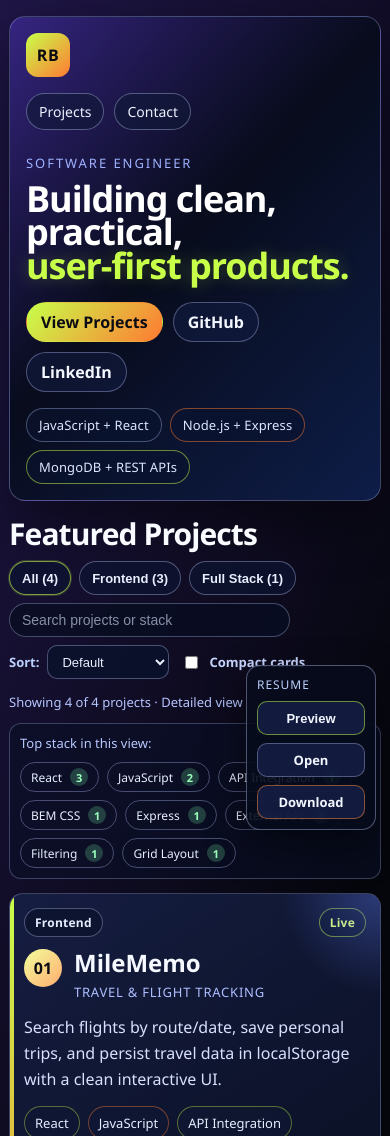
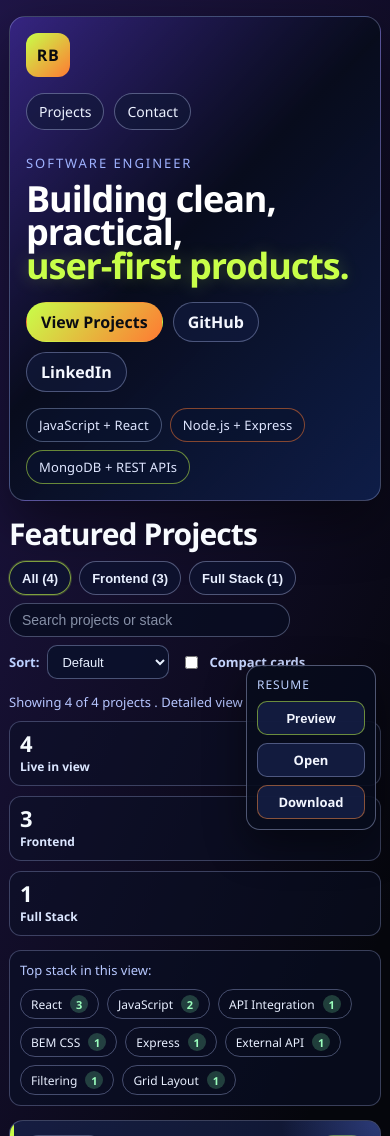
Before and after one commit to roeibaram/portfolio, a React (Vite) app: page / in a window 390 px wide. Shown: the top 1136 px of the page. Built offline with nearby package versions, Linux system fonts and the light colour scheme.

Commit message:
Add project view metrics and reset controls

```diff
--- a/src/components/Main/Main.css
+++ b/src/components/Main/Main.css
@@ -147,10 +147,56 @@
   accent-color: #8bff8a;
 }
 
+.main__reset-btn {
+  min-height: 34px;
+  border-radius: 999px;
+  border: 1px solid rgba(255, 150, 97, 0.58);
+  background: rgba(24, 33, 73, 0.72);
+  color: #eff4ff;
+  font-size: 12px;
+  font-weight: 600;
+  padding: 0 12px;
+  cursor: pointer;
+  transition: transform 0.2s ease, border-color 0.2s ease;
+}
+
+.main__reset-btn:hover {
+  transform: translateY(-1px);
+  border-color: rgba(255, 191, 99, 0.65);
+}
+
 .main__results {
-  margin: 0 0 12px;
+  margin: 0 0 10px;
   color: #b6c5ff;
   font-size: 13px;
+}
+
+.main__metrics {
+  list-style: none;
+  margin: 0 0 14px;
+  padding: 0;
+  display: grid;
+  grid-template-columns: repeat(3, minmax(0, 1fr));
+  gap: 10px;
+}
+
+.main__metrics li {
+  border: 1px solid rgba(184, 198, 255, 0.28);
+  border-radius: 12px;
+  padding: 10px;
+  background: rgba(10, 16, 38, 0.5);
+  color: #dbe6ff;
+  font-size: 12px;
+  font-weight: 600;
+  display: grid;
+  gap: 4px;
+}
+
+.main__metrics li span {
+  color: #f6fbff;
+  font-size: 22px;
+  line-height: 1;
+  font-weight: 800;
 }
 
 .main__stack-summary {
@@ -292,4 +338,14 @@
   .main__view-row {
     justify-content: flex-start;
   }
+
+  .main__metrics {
+    grid-template-columns: repeat(2, minmax(0, 1fr));
+  }
 }
+
+@media (max-width: 560px) {
+  .main__metrics {
+    grid-template-columns: 1fr;
+  }
+}
--- a/src/components/Main/Main.jsx
+++ b/src/components/Main/Main.jsx
@@ -149,6 +149,37 @@ function Main() {
       .slice(0, 8);
   }, [filteredProjects]);
 
+  const hasActiveControls =
+    activeFilter !== "All" ||
+    searchQuery.trim() !== "" ||
+    sortMode !== "manual" ||
+    compactMode;
+
+  const viewMetrics = useMemo(() => {
+    const liveCount = filteredProjects.filter(
+      (project) => project.status === "Live"
+    ).length;
+    const frontendCount = filteredProjects.filter(
+      (project) => project.category === "Frontend"
+    ).length;
+    const fullStackCount = filteredProjects.filter(
+      (project) => project.category === "Full Stack"
+    ).length;
+
+    return [
+      { label: "Live in view", value: liveCount },
+      { label: "Frontend", value: frontendCount },
+      { label: "Full Stack", value: fullStackCount },
+    ];
+  }, [filteredProjects]);
+
+  const handleResetView = () => {
+    setActiveFilter("All");
+    setSearchQuery("");
+    setSortMode("manual");
+    setCompactMode(false);
+  };
+
   return (
     <main className="main">
       <section id="projects" className="main__section main__section--projects">
@@ -215,13 +246,32 @@ function Main() {
                 />
                 Compact cards
               </label>
+
+              {hasActiveControls ? (
+                <button
+                  type="button"
+                  className="main__reset-btn"
+                  onClick={handleResetView}
+                >
+                  Reset view
+                </button>
+              ) : null}
             </div>
           </div>
         </div>
 
         <p className="main__results">
-          Showing {filteredProjects.length} of {projects.length} projects · {compactMode ? "Compact" : "Detailed"} view
+          Showing {filteredProjects.length} of {projects.length} projects . {compactMode ? "Compact" : "Detailed"} view
         </p>
+
+        <ul className="main__metrics" aria-label="Current project metrics">
+          {viewMetrics.map((metric) => (
+            <li key={metric.label}>
+              <span>{metric.value}</span>
+              {metric.label}
+            </li>
+          ))}
+        </ul>
 
         {stackSummary.length ? (
           <div className="main__stack-summary">
```
